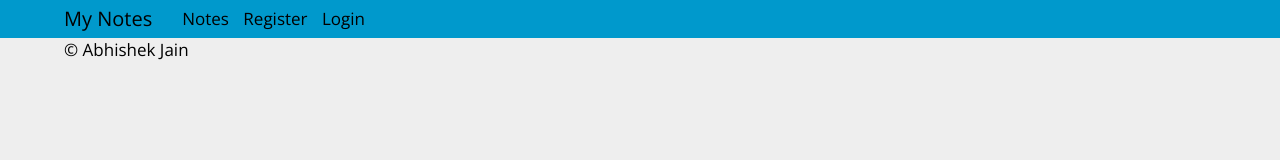
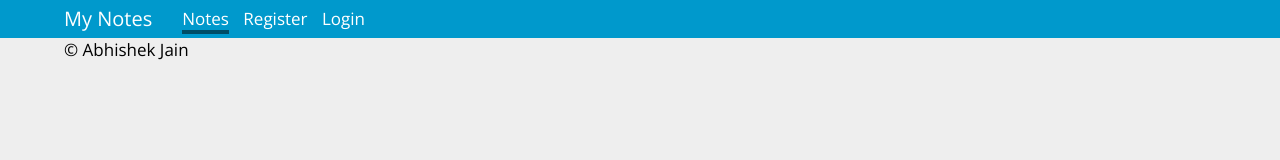
Before and after one commit to abhishekjain05/HousePointsApp, a website: page client/app/index.html in a window 1280 px wide. Drawn offline with nearby package versions, Linux system fonts and the light colour scheme; files that its build step writes are made by us from their sources; no server answers; files whose address does not match are found by name.

Commit message:
minor css changes

```diff
--- a/client/app/styles/styles.less
+++ b/client/app/styles/styles.less
@@ -1,7 +1,7 @@
 @mainPageWidth: 90%;
 @mainBodyBackground: #eee;
 @headerBackground: #0099cc;
-@headerColor: contrast(@headerBackground);
+@headerColor: white;
 
 html {
 	font-size: 10px;
@@ -59,10 +59,15 @@ body
         li {
             display: block;
             line-height: 2.8rem;
+            box-sizing: content-box;
 
             a {
                 text-decoration: none;
                 color: @headerColor;
+
+                &.active {
+                  border-bottom: 4px solid darken(@headerBackground, 20%);
+                }
             }
         }
     }
@@ -98,36 +103,3 @@ body
         margin: 0 auto;
     }
 }
-
-/* .header1 {
-  h3 {
-    font-weight: normal;
-    font-size: 2rem;
-  }
-  ul {
-    float: none;
-    li {
-      display: block;
-    }
-  }
-
-  .menu-toggle {
-    float: right;
-  }
-  .text-muted {
-    float: left;
-  }
-
-  @media (min-width: 768px) {
-    display: block;
-    ul {
-      float: left;
-      li {
-        a {
-          text-decoration: none;
-        }
-      }
-    }
-  }
-
-}*/
--- a/client/app/views/main.html
+++ b/client/app/views/main.html
@@ -9,7 +9,7 @@
             </div>
             <nav class="clear">
                 <ul class="nav">
-                    <li class="active"><a ui-sref="home.notes" ui-sref-active="active">Notes</a></li>
+                    <li><a ui-sref="home.notes" ui-sref-active="active">Notes</a></li>
                     <li><a ui-sref="home.register" ui-sref-active="active">Register</a></li>
                     <li><a ui-sref="home.login" ui-sref-active="active">Login</a></li>
                 </ul>
```
Also changed, not shown: client/app/styles/styles.css. Lines whose indentation alone changed are shown as unchanged.
